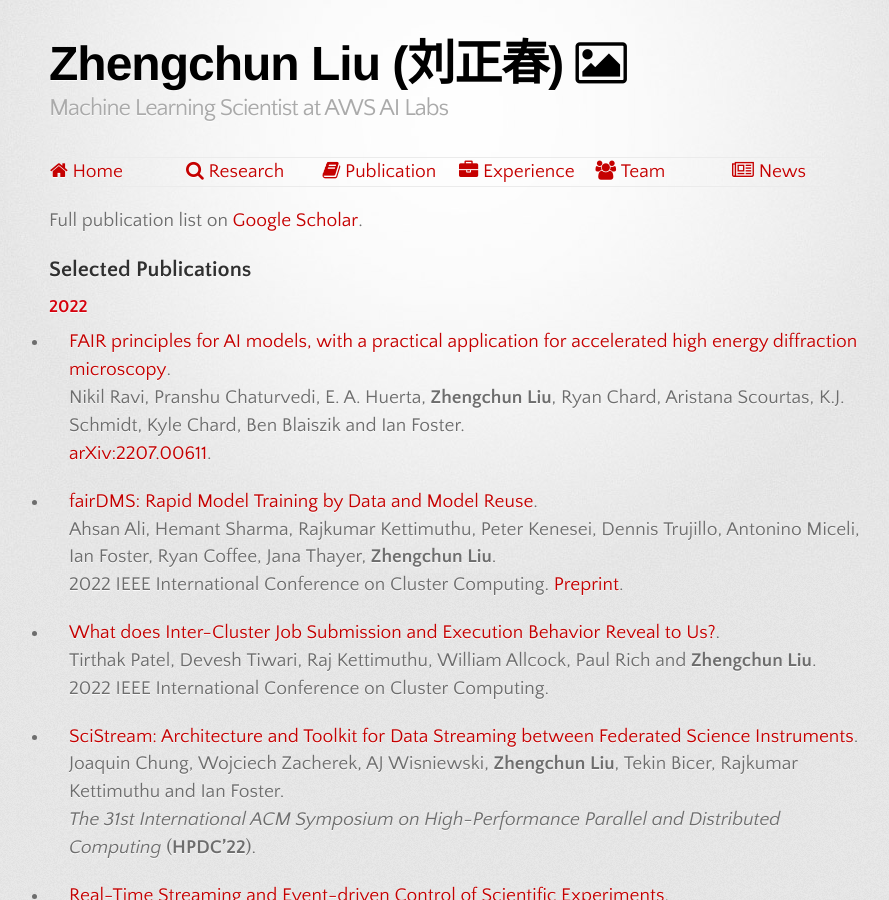
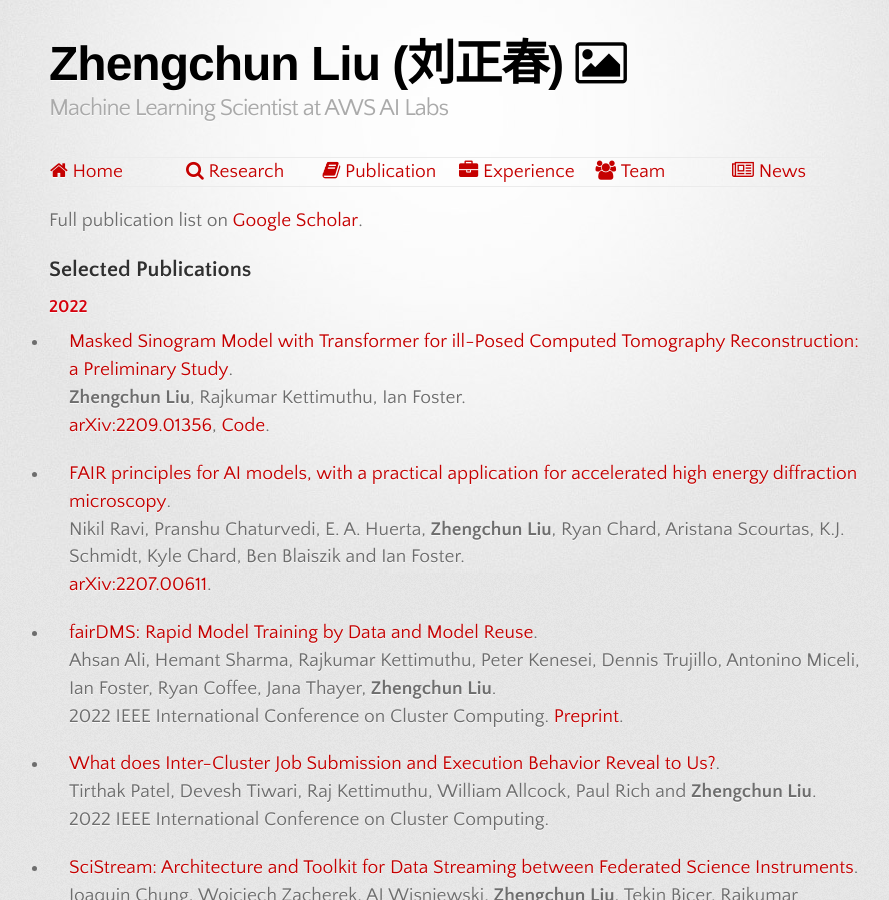
Before and after one commit to lzhengchun/lzhengchun.github.io, a Jekyll site: the page built from Publication.md, in a window 1280 px wide and 900 px high. Shown: the whole window, without its empty margins (181-1070 px from the left). Built offline with Jekyll 4.4.1, drawn with Linux system fonts in a browser that asks for light colours; some web fonts are replaced.

Commit message:
add TomoTx

```diff
--- a/Publication.md
+++ b/Publication.md
@@ -7,6 +7,10 @@ Full publication list on [Google Scholar](https://scholar.google.com/citations?u
 
 ## Selected Publications
 ### 2022
+- [Masked Sinogram Model with Transformer for ill-Posed Computed Tomography Reconstruction: a Preliminary Study](https://arxiv.org/abs/2209.01356).<br>
+**Zhengchun Liu**, Rajkumar Kettimuthu, Ian Foster. <br>
+[arXiv:2209.01356](https://arxiv.org/abs/2209.01356), [Code](https://github.com/lzhengchun/TomoTx).
+
 - [FAIR principles for AI models, with a practical application for accelerated high energy diffraction microscopy](). <br>
 Nikil Ravi, Pranshu Chaturvedi, E. A. Huerta, **Zhengchun Liu**, Ryan Chard, Aristana Scourtas, K.J. Schmidt, Kyle Chard, Ben Blaiszik and Ian Foster. <br>
 [arXiv:2207.00611](https://arxiv.org/abs/2207.00611).
```
